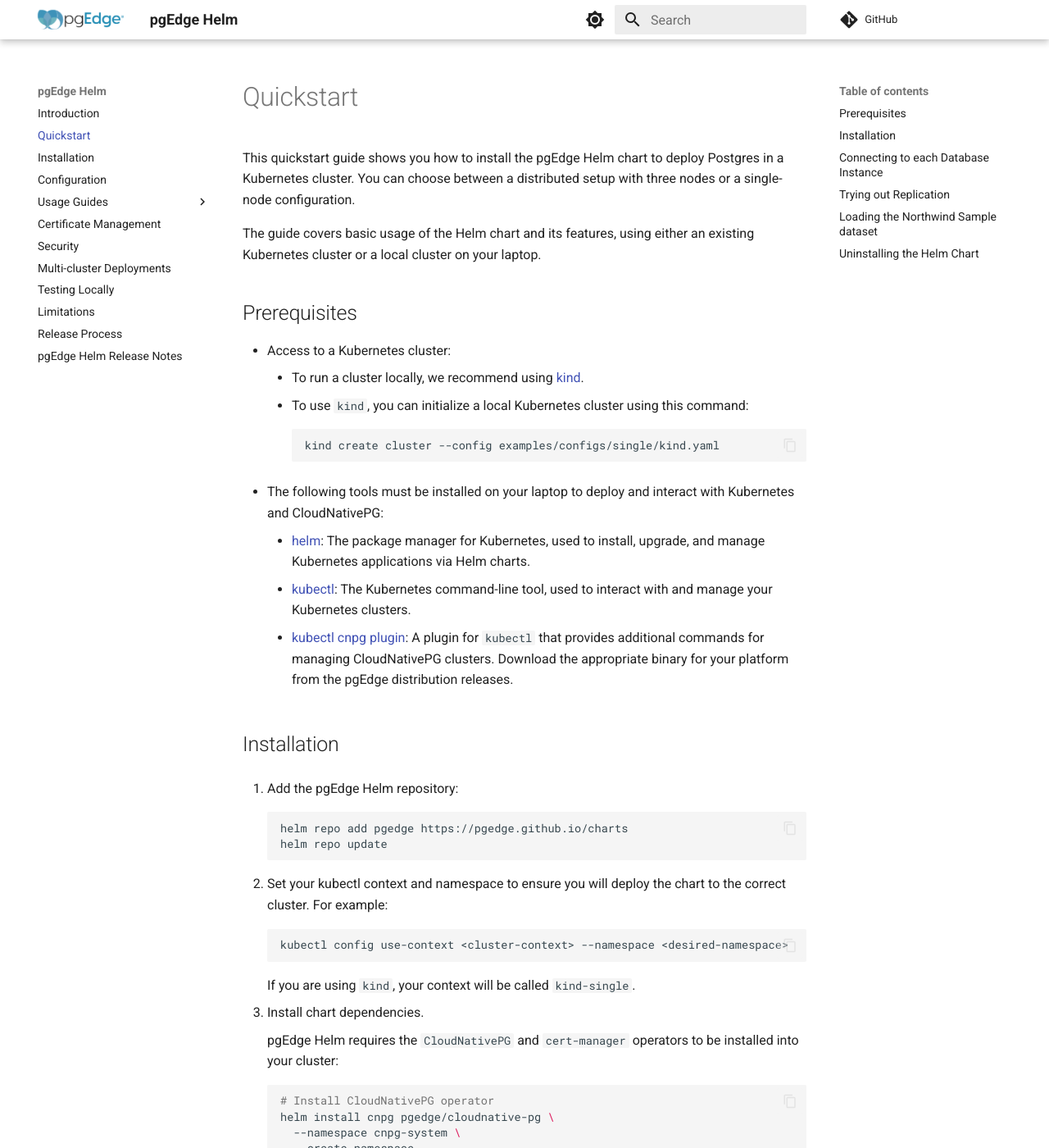
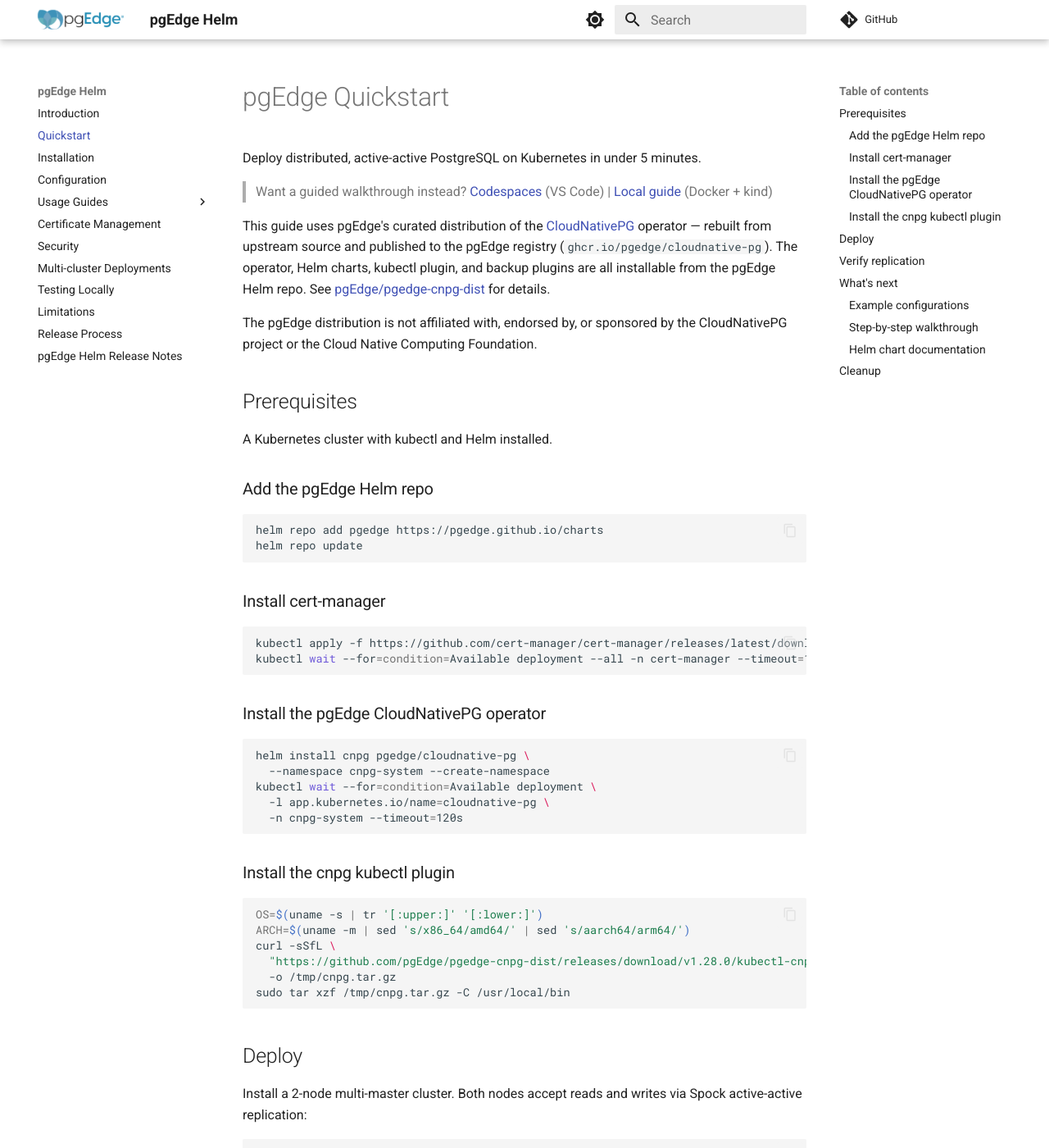
Before and after one commit to pgEdge/pgedge-helm, an MkDocs documentation site: the page built from docs/quickstart.md, in a window 1280 px wide and 1400 px high. Shown: the whole window at 82% size. Built offline with MkDocs 1.6.1 and Material for MkDocs 9.7.7, drawn with Linux system fonts in a browser that asks for light colours; comment, search, counter and statistics services are not loaded; some of the changed text lies outside the part shown.

Commit message:
docs: update quickstart for try-locally migration
Replace quickstart.md with adapted content from try-pgedge-helm:
- Remove Killercoda link, update Codespaces deeplink
- Reference examples/try-locally/ for values and walkthrough
- Replace topology table with examples/configs/single/ reference
- Use relative links for chart documentation

Co-Authored-By: Claude Opus 4.6 <noreply@anthropic.com>

````diff
--- a/docs/quickstart.md
+++ b/docs/quickstart.md
@@ -1,216 +1,141 @@
-# Quickstart
+# pgEdge Quickstart
 
-This quickstart guide shows you how to install the pgEdge Helm chart to deploy Postgres in a Kubernetes cluster. You can choose between a distributed setup with three nodes or a single-node configuration.
+Deploy distributed, active-active PostgreSQL on Kubernetes in under
+5 minutes.
 
-The guide covers basic usage of the Helm chart and its features, using either an existing Kubernetes cluster or a local cluster on your laptop.
+> Want a guided walkthrough instead?
+> [Codespaces](https://codespaces.new/pgEdge/pgedge-helm?devcontainer_path=.devcontainer/demo/devcontainer.json) (VS Code)
+> | [Local guide](examples/try-locally/) (Docker + kind)
+
+This guide uses pgEdge's curated distribution of the
+[CloudNativePG](https://cloudnative-pg.io/) operator — rebuilt from
+upstream source and published to the pgEdge registry
+(`ghcr.io/pgedge/cloudnative-pg`). The operator, Helm charts, kubectl
+plugin, and backup plugins are all installable from the pgEdge Helm
+repo. See
+[pgEdge/pgedge-cnpg-dist](https://github.com/pgEdge/pgedge-cnpg-dist)
+for details.
+
+The pgEdge distribution is not affiliated with, endorsed by, or
+sponsored by the CloudNativePG project or the Cloud Native Computing
+Foundation.
 
 ## Prerequisites
 
-- Access to a Kubernetes cluster:
-    - To run a cluster locally, we recommend using [kind](https://kind.sigs.k8s.io/docs/user/quick-start/#installation).
-    - To use `kind`, you can initialize a local Kubernetes cluster using this command:
-        ``` sh
-        kind create cluster --config examples/configs/single/kind.yaml
-        ```
-- The following tools must be installed on your laptop to deploy and interact with Kubernetes and CloudNativePG:
-    - [helm](https://helm.sh/docs/intro/install/): The package manager for Kubernetes, used to install, upgrade, and manage Kubernetes applications via Helm charts.
-    - [kubectl](https://kubernetes.io/docs/tasks/tools/#kubectl): The Kubernetes command-line tool, used to interact with and manage your Kubernetes clusters.
-    - [kubectl cnpg plugin](https://github.com/pgEdge/pgedge-cnpg-dist/releases?q=kubectl-cnpg&expanded=true): A plugin for `kubectl` that provides additional commands for managing CloudNativePG clusters. Download the appropriate binary for your platform from the pgEdge distribution releases.
+A Kubernetes cluster with kubectl and Helm installed.
 
-## Installation
+### Add the pgEdge Helm repo
 
-1. Add the pgEdge Helm repository:
-
-    ```sh
-    helm repo add pgedge https://pgedge.github.io/charts
-    helm repo update
-    ```
-
-2. Set your kubectl context and namespace to ensure you will deploy the chart to the correct cluster. For example:
-
-    ```sh
-    kubectl config use-context <cluster-context> --namespace <desired-namespace>
-    ```
-
-    If you are using `kind`, your context will be called `kind-single`.
-
-3. Install chart dependencies.
-
-    pgEdge Helm requires the `CloudNativePG` and `cert-manager` operators to be installed into your cluster:
-
-    ```shell
-    # Install CloudNativePG operator
-    helm install cnpg pgedge/cloudnative-pg \
-      --namespace cnpg-system \
-      --create-namespace
-
-    # Install cert-manager
-    kubectl apply -f \
-      https://github.com/cert-manager/cert-manager/releases/download/v1.19.3/cert-manager.yaml
-
-    kubectl wait --for=condition=Available deployment \
-      -n cert-manager cert-manager cert-manager-cainjector cert-manager-webhook --timeout=120s
-    ```
-
-4. Customize your chart configuration (optional).
-
-    Create a `values.yaml` file with your configuration. For a distributed setup with three nodes:
-
-    ```yaml
-    pgEdge:
-      appName: pgedge
-      nodes:
-        - name: n1
-          hostname: pgedge-n1-rw
-          clusterSpec:
-            instances: 3
-            postgresql:
-              synchronous:
-                method: any
-                number: 1
-                dataDurability: required
-        - name: n2
-          hostname: pgedge-n2-rw
-        - name: n3
-          hostname: pgedge-n3-rw
-      clusterSpec:
-        storage:
-          size: 1Gi
-    ```
-
-    For a single region deployment with just one node:
-
-    ```yaml
-    pgEdge:
-      appName: pgedge
-      nodes:
-        - name: n1
-          hostname: pgedge-n1-rw
-          clusterSpec:
-            instances: 3
-            postgresql:
-              synchronous:
-                method: any
-                number: 1
-                dataDurability: required
-      clusterSpec:
-        storage:
-          size: 1Gi
-    ```
-
-    If you want to change your configuration later to use a distributed architecture, see [Adding Nodes](usage/adding_nodes.md).
-
-    You can also reference the example configuration at [examples/configs/single/values.yaml](https://github.com/pgEdge/pgedge-helm/blob/main/examples/configs/single/values.yaml).
-
-5. Install the chart.
-
-    **From pgEdge Helm Repository (recommended):**
-
-    ```sh
-    helm install pgedge pgedge/pgedge \
-      --values values.yaml \
-      --wait
-    ```
-
-    **From local chart:**
-
-    Alternatively, download the latest release from [pgEdge Helm Releases](https://github.com/pgEdge/pgedge-helm/releases/), extract it, and install from the local directory:
-
-    ```sh
-    helm install pgedge ./ \
-      --values values.yaml \
-      --wait
-    ```
-
-    Once the deployment is complete, you should see a confirmation message, and your database is ready to use:
-
-    ```sh
-    NAME: pgedge
-    LAST DEPLOYED: Thu Oct 30 10:41:07 2025
-    NAMESPACE: default
-    STATUS: deployed
-    REVISION: 1
-    TEST SUITE: None
-    ```
-
-## Connecting to each Database Instance
-
-If you have the `kubectl cnpg` plugin installed on your machine, you can
-access each instance as follows:
-
-```sh
-# The 'n1' node's primary instance
-kubectl cnpg psql pgedge-n1 -- -U app app
-
-# The first available read replica for the  'n1' node
-kubectl cnpg psql pgedge-n1 --replica -- -U app app
-
-# The 'n2' node's primary instance, if deploying a distributed database
-kubectl cnpg psql pgedge-n2 -- -U app app
-
-# The 'n3' node's primary instance, if deploying a distributed database
-kubectl cnpg psql pgedge-n3 -- -U app app
+```bash
+helm repo add pgedge https://pgedge.github.io/charts
+helm repo update
 ```
 
-## Trying out Replication
+### Install cert-manager
 
-1. Create a table on the first node:
-
-    ```sh
-    kubectl cnpg psql pgedge-n1 -- -U app app -c "create table example (id int primary key, data text);"
-    ```
-
-2. Insert a row into our new table on the second node:
-
-    ```sh
-    kubectl cnpg psql pgedge-n2 -- -U app app -c "insert into example (id, data) values (1, 'Hello, pgEdge!');"
-    ```
-
-3. See that the new row has replicated back to the first node:
-
-    ```sh
-    kubectl cnpg psql pgedge-n1 -- -U app app -c "select * from example;"
-    ```
-
-## Loading the Northwind Sample dataset
-
-The Northwind sample dataset is a PostgreSQL database dump that you can use to
-try replication with a more realistic database. To load the Northwind dataset
-into your pgEdge database, run:
-
-```sh
-curl https://downloads.pgedge.com/platform/examples/northwind/northwind.sql \
-    | kubectl cnpg psql pgedge-n1 -- -U app app
+```bash
+kubectl apply -f https://github.com/cert-manager/cert-manager/releases/latest/download/cert-manager.yaml
+kubectl wait --for=condition=Available deployment --all -n cert-manager --timeout=120s
 ```
 
-Now, try querying one of the new tables from the another node:
+### Install the pgEdge CloudNativePG operator
 
-```sh
-kubectl cnpg psql pgedge-n2 -- -U app app -c "select * from northwind.shippers"
+```bash
+helm install cnpg pgedge/cloudnative-pg \
+  --namespace cnpg-system --create-namespace
+kubectl wait --for=condition=Available deployment \
+  -l app.kubernetes.io/name=cloudnative-pg \
+  -n cnpg-system --timeout=120s
 ```
 
-## Uninstalling the Helm Chart
+### Install the cnpg kubectl plugin
 
-If you wish to uninstall the pgEdge Helm chart, you can perform a `helm uninstall` with the following command:
+```bash
+OS=$(uname -s | tr '[:upper:]' '[:lower:]')
+ARCH=$(uname -m | sed 's/x86_64/amd64/' | sed 's/aarch64/arm64/')
+curl -sSfL \
+  "https://github.com/pgEdge/pgedge-cnpg-dist/releases/download/v1.28.0/kubectl-cnpg-${OS}-${ARCH}.tar.gz" \
+  -o /tmp/cnpg.tar.gz
+sudo tar xzf /tmp/cnpg.tar.gz -C /usr/local/bin
+```
 
-```shell
+## Deploy
+
+Install a 2-node multi-master cluster. Both nodes accept reads and
+writes via Spock active-active replication:
+
+```bash
+helm install pgedge pgedge/pgedge \
+  -f examples/try-locally/values/quickstart.yaml
+```
+
+Wait for both nodes to be ready:
+
+```bash
+kubectl wait --for=condition=Ready pod \
+  -l cnpg.io/cluster=pgedge-n1 --timeout=300s
+kubectl wait --for=condition=Ready pod \
+  -l cnpg.io/cluster=pgedge-n2 --timeout=300s
+```
+
+Check Spock subscriptions are active:
+
+```bash
+kubectl cnpg psql pgedge-n1 -- -d app \
+  -c "SELECT subscription_name, status FROM spock.sub_show_status();"
+```
+
+## Verify replication
+
+Create a table on n1, insert on n2, read back on n1:
+
+```bash
+kubectl cnpg psql pgedge-n1 -- -d app \
+  -c "CREATE TABLE test (id int primary key, data text);"
+kubectl cnpg psql pgedge-n2 -- -d app \
+  -c "INSERT INTO test VALUES (1, 'written on n2');"
+kubectl cnpg psql pgedge-n1 -- -d app \
+  -c "SELECT * FROM test;"
+```
+
+If you see the row on n1, active-active replication is working.
+
+## What's next
+
+### Example configurations
+
+The [`examples/configs/single/`](../examples/configs/single/) directory
+has a ready-to-deploy values file for a single-region deployment with
+3 nodes and 3 instances. More topology examples are coming soon.
+
+### Step-by-step walkthrough
+
+Want to see how the architecture evolves from a single primary through
+HA to multi-master? See
+[examples/try-locally/WALKTHROUGH.md](../examples/try-locally/WALKTHROUGH.md)
+for the progressive guide.
+
+### Helm chart documentation
+
+| Topic | Description |
+|---|---|
+| [Configuration](configuration.md) | Full values reference, cluster spec options |
+| [Installation](install.md) | Detailed installation and prerequisites |
+| [Upgrading Postgres](usage/postgres_upgrades.md) | Minor/major version upgrades, image pinning |
+| [Adding Nodes](usage/adding_nodes.md) | Scale out with Spock or CNPG bootstrap |
+| [Backups](usage/backups.md) | Barman Cloud backups to S3, Azure, GCS |
+| [Monitoring](usage/monitoring.md) | Health checks and observability |
+| [Standby Instances](usage/standby.md) | Read replicas with automatic failover |
+| [Multi-cluster](multicluster.md) | Cross-region deployments, external nodes |
+| [Security](security.md) | Pod security standards, TLS certificates |
+
+- [pgEdge Documentation](https://docs.pgedge.com) — Spock replication,
+  conflict resolution, tuning
+- [pgEdge Cloud](https://www.pgedge.com) — managed distributed
+  PostgreSQL
+
+## Cleanup
+
+```bash
 helm uninstall pgedge
 ```
-
-All resources will be removed, with the exception of secrets which were created to store generated client certificates by `cert-manager`. This is a safety mechanism which aligns with cert-manager's default behavior, and ensures that dependent services are not brought down by an accidental update.
-
-If you wish to delete these secrets, you can identify then via `kubectl`:
-
-```shell
-kubectl get secrets
-
-NAME                 TYPE                DATA   AGE
-admin-client-cert    kubernetes.io/tls   3      3m43s
-app-client-cert      kubernetes.io/tls   3      3m43s
-client-ca-key-pair   kubernetes.io/tls   3      3m46s
-pgedge-client-cert   kubernetes.io/tls   3      3m45s
-```
-
-Then, you can delete each secret using the following command:
-
-`kubectl delete secret <name>`
````
Also changed, not shown: 3 other files.
